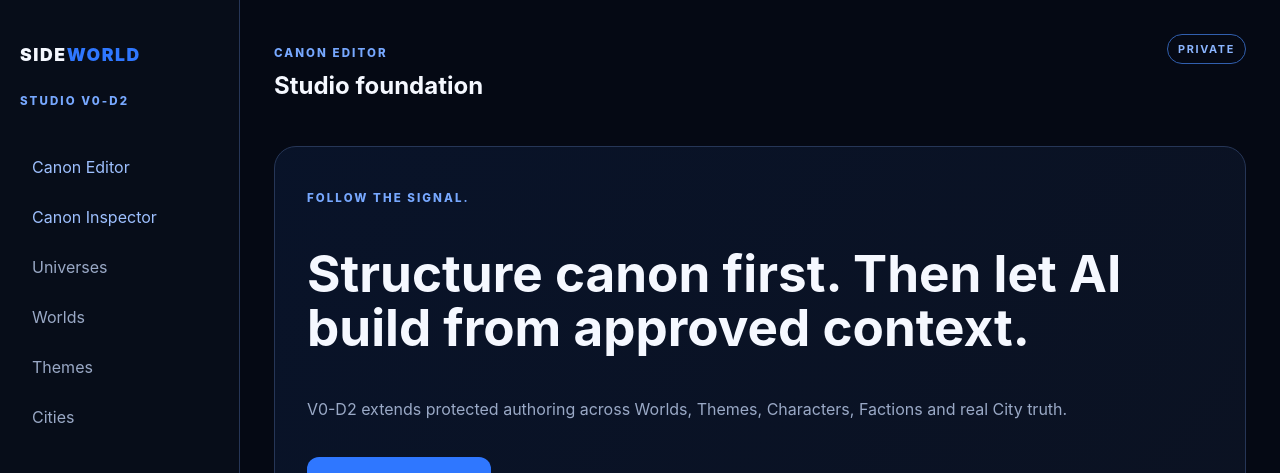
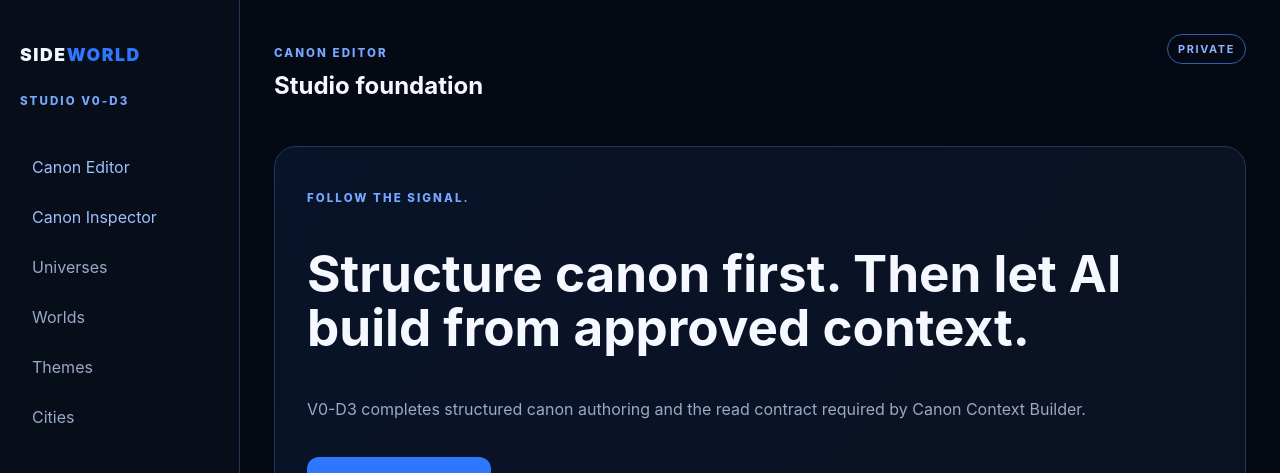
Before and after one commit to outland-compass/outland, a Next.js app in the folder apps/sideworld-studio/web/: page /studio in a window 1280 px wide. Shown: the top 473 px of the page. Built offline with nearby package versions, Linux system fonts and the light colour scheme.

Commit message:
feat(studio): advance Studio home to V0-D3

```diff
--- a/apps/sideworld-studio/web/app/studio/page.tsx
+++ b/apps/sideworld-studio/web/app/studio/page.tsx
@@ -13,7 +13,7 @@ export default function Studio() {
     <main className="shell">
       <aside>
         <p className="brand small">SIDE<span>WORLD</span></p>
-        <p className="eyebrow">Studio V0-D2</p>
+        <p className="eyebrow">Studio V0-D3</p>
         <nav>
           <Link href="/studio/canon">Canon Editor</Link>
           <Link href="/studio/inspector">Canon Inspector</Link>
@@ -35,7 +35,7 @@ export default function Studio() {
           <p className="eyebrow">FOLLOW THE SIGNAL.</p>
           <h2>Structure canon first. Then let AI build from approved context.</h2>
           <p className="muted">
-            V0-D2 extends protected authoring across Worlds, Themes, Characters, Factions and real City truth.
+            V0-D3 completes structured canon authoring and the read contract required by Canon Context Builder.
           </p>
           <Link className="button" href="/studio/canon">Open Canon Editor</Link>
         </article>
```
